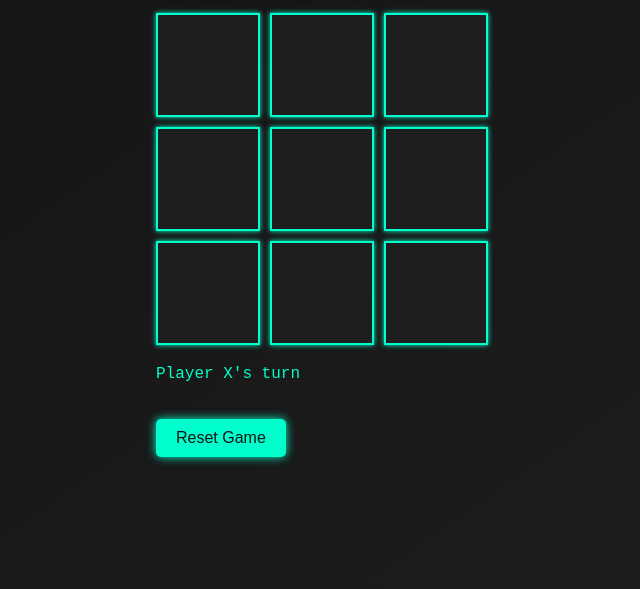
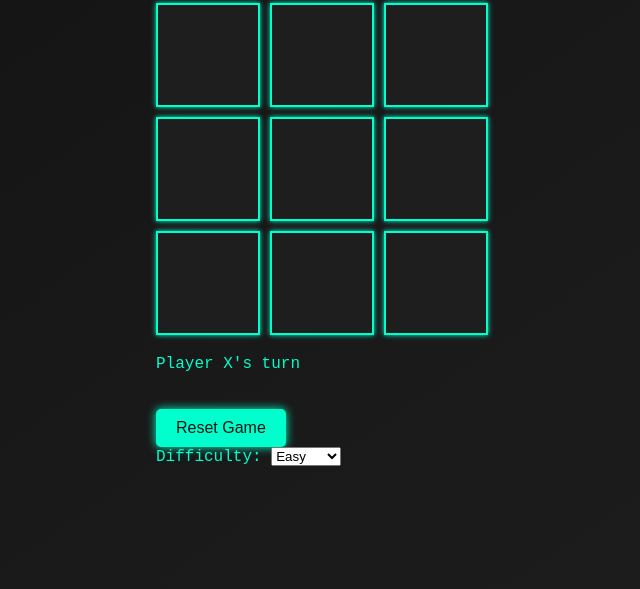
Before and after one commit to finessequeen25/CMDQUEEN, a plain HTML site: page tictactoe/index.html in a window 1280 px wide. Shown: the part 211-800 px from the top of the page, without its empty margins (334-974 px from the left). Drawn offline with Linux system fonts and the light colour scheme.

Commit message:
Add files via upload

```diff
--- a/tictactoe/index.html
+++ b/tictactoe/index.html
@@ -22,6 +22,14 @@
         </div>
         <p id="status">Player X's turn</p>
         <button id="reset">Reset Game</button>
+        <div id="controls">
+            <label for="difficulty">Difficulty:</label>
+            <select id="difficulty">
+                <option value="easy">Easy</option>
+                <option value="medium">Medium</option>
+                <option value="hard">Hard</option>
+            </select>
+        </div>
     </div>
     <script src="script.js"></script> <!-- Uncommented this line -->
 </body>
```
